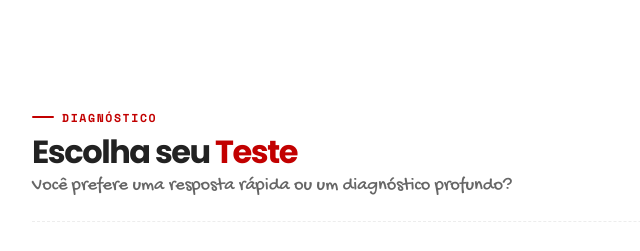
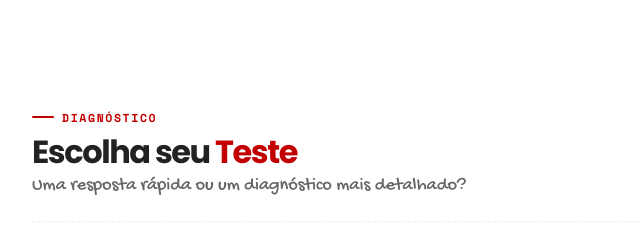
Before and after one commit to Dididoingles/lab, a plain HTML site: page home/views/teste/index.html in a window 1280 px wide. Shown: the top 251 px of the page, 208-848 px from the left. Drawn offline with nearby package versions, Linux system fonts and the light colour scheme.

Commit message:
Update index.html

```diff
--- a/home/views/teste/index.html
+++ b/home/views/teste/index.html
@@ -240,7 +240,7 @@
         <div class="page-header">
             <span class="eyebrow">Diagnóstico</span>
             <h1 class="hero-title">Escolha seu <span class="accent">Teste</span></h1>
-            <p class="hero-sub">Você prefere uma resposta rápida ou um diagnóstico profundo?</p>
+            <p class="hero-sub">Uma resposta rápida ou um diagnóstico mais detalhado?</p>
         </div>
 
         <!-- O HTML agora só tem a div vazia. O JS preenche -->
```
